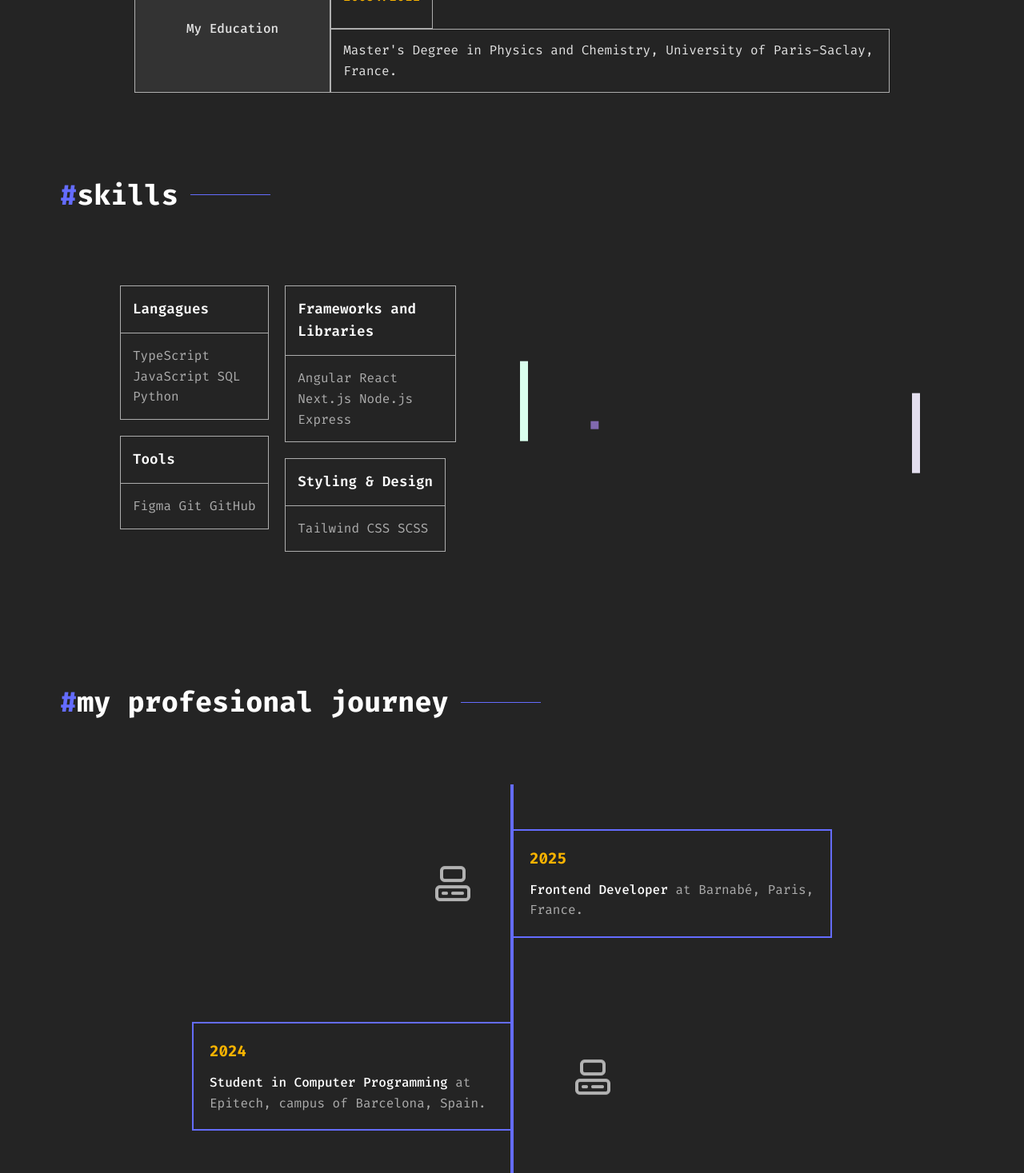
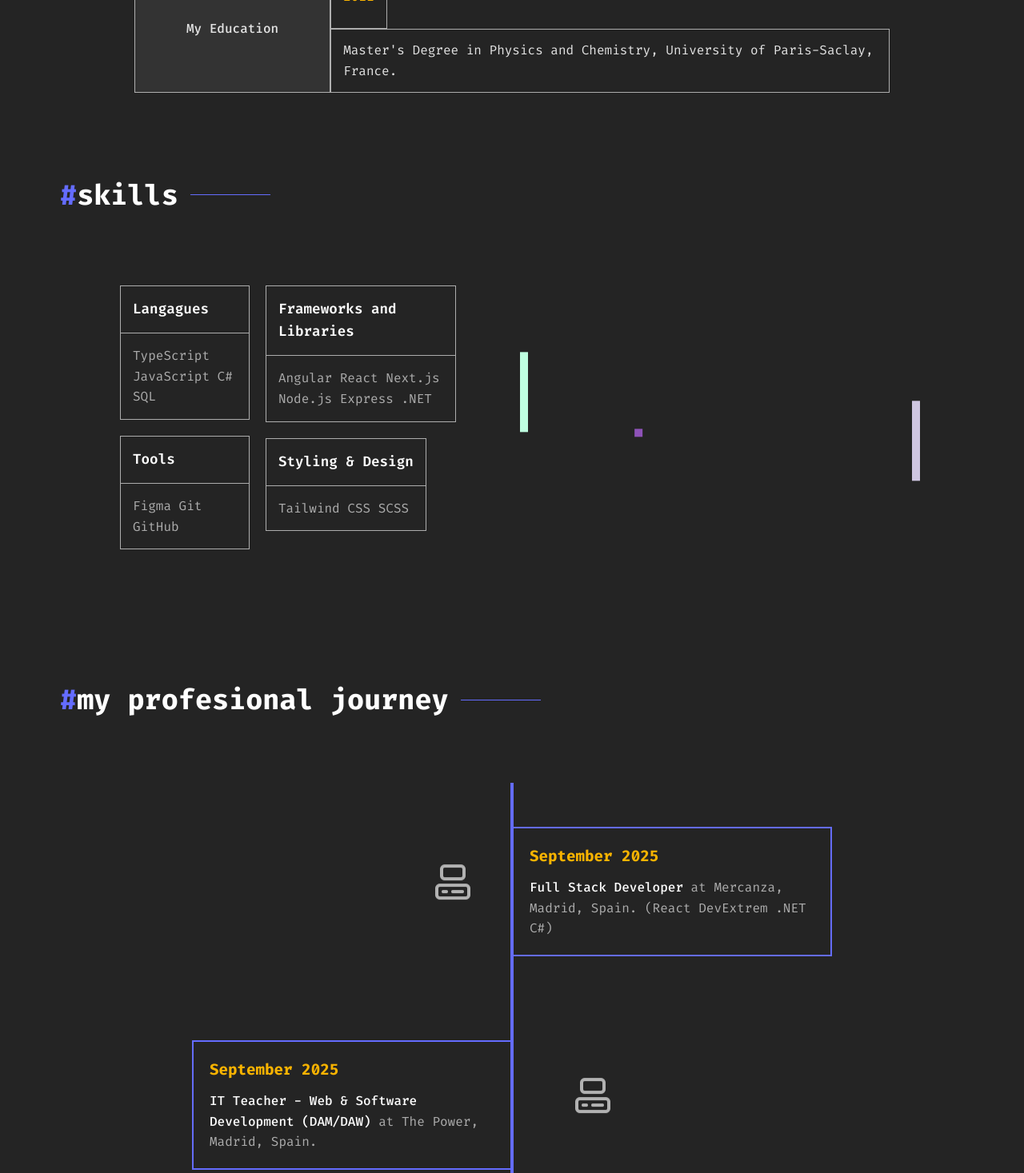
Before and after one commit to LisaRXN/portfolio_front, a React (Vite) app: page /about in a window 1280 px wide. Shown: the part 1330-2797 px from the top of the page at 80% size. Built offline with nearby package versions, Linux system fonts and the light colour scheme.

Commit message:
feat: update CV and TimeLine

```diff
--- a/src/components/Timeline.jsx
+++ b/src/components/Timeline.jsx
@@ -1,11 +1,26 @@
 import { useEffect, useState } from "react";
+
 
 const events = [
   {
     id: 1,
-    date: "2025",
+    date: "September 2025",
+    name:"Full Stack Developer  ",
+    description: "at Mercanza, Madrid, Spain. (React DevExtrem .NET C#)",
+    img: "/img/computer.png",
+  },
+  {
+    id: 1,
+    date: "September 2025",
+    name:"IT Teacher - Web & Software Development (DAM/DAW) ",
+    description: "at The Power, Madrid, Spain.",
+    img: "/img/computer.png",
+  },
+  {
+    id: 1,
+    date: "January 2025",
     name:"Frontend Developer  ",
-    description: "at Barnabé, Paris, France.",
+    description: "at Barnabé, Paris, France. (Angular 17 & 18)",
     img: "/img/computer.png",
   },
   {
@@ -31,7 +46,7 @@ const events = [
   },
   {
     id: 4,
-    date: "2011::2025",
+    date: "2011::2024",
     name:"Physics Teacher ",
     description:
       "at the French International Schools of Caracas (Venezuela), Lima (Peru), and high schools in Paris (France) ",
--- a/src/index.scss
+++ b/src/index.scss
@@ -1389,7 +1389,7 @@ $hover-color: #ddd;
         // filter: grayscale(100%) brightness(90%);
         filter: drop-shadow(-1px -5px 5px $grey) blur(0.2px);
         // filter: blur(0.2px) drop-shadow(2px 3px 15px $background-color) ;
-        opacity: 0.4;
+        opacity: 0.5;
         // filter: hue-rotate(90deg);
         // background-color: rgb(47, 139, 109);
         // display: block;
--- a/src/pages/About.jsx
+++ b/src/pages/About.jsx
@@ -117,7 +117,7 @@ export function About() {
             </div>
 
             <div className="about-formation-card-description">
-              <div className="about-formation-card-date">2005::2011</div>
+              <div className="about-formation-card-date">2011</div>
               <div className="about-formation-card-text">
                 Master{"'"}s Degree in Physics and Chemistry, University of
                 Paris-Saclay, France.
@@ -132,16 +132,16 @@ export function About() {
         <section className="skills">
           <div className="skills-left">
             <div className="skills-left-container">
-              <Skill
+            <Skill
                 title="Langagues"
-                text="TypeScript JavaScript SQL Python"
+                text="TypeScript JavaScript C# SQL"
               />
               <Skill title="Tools" text="Figma Git GitHub" />
             </div>
             <div className="skills-left-container">
-              <Skill
+            <Skill
                 title="Frameworks and Libraries"
-                text="Angular React Next.js Node.js Express"
+                text="Angular React Next.js Node.js Express .NET"
               />
               <Skill title="Styling & Design" text="Tailwind CSS SCSS" />
             </div>
--- a/src/pages/Home.jsx
+++ b/src/pages/Home.jsx
@@ -4,12 +4,12 @@ import { PongMobile } from "../components/PongMobile";
 import { Skill } from "../components/Skill";
 import { useEffect, useState } from "react";
 import { Project } from "../components/Project";
-import { ContactForm } from "../components/ContactForm";
+// import { ContactForm } from "../components/ContactForm";
 import { Helmet } from "react-helmet";
 import { Typewriter } from "react-simple-typewriter";
 
 export function Home() {
-  const [text, setText] = useState([
+  const [text] = useState([
     "Combining UX/UI design and efficient coding to build intuitive applications.",
   ]);
 
@@ -67,7 +67,7 @@ export function Home() {
           <div className="banner-left">
             <p className="banner-title">
               Hi, I{"'"}m Lisa, a passionate{" "}
-              <span className="gradient-text">front-end</span> developer
+              <span className="gradient-text">Full Stack</span> developer
             </p>
 
             <div className="banner-text">
@@ -112,14 +112,14 @@ export function Home() {
             <div className="skills-left-container">
               <Skill
                 title="Langagues"
-                text="TypeScript JavaScript SQL Python"
+                text="TypeScript JavaScript C# SQL"
               />
               <Skill title="Tools" text="Figma Git GitHub" />
             </div>
             <div className="skills-left-container">
               <Skill
                 title="Frameworks and Libraries"
-                text="Angular React Next.js Node.js Express"
+                text="Angular React Next.js Node.js Express .NET"
               />
               <Skill title="Styling & Design" text="Tailwind CSS SCSS" />
             </div>
```
Also changed, not shown: 1 other file (tests, documents, lock files or other folders).
